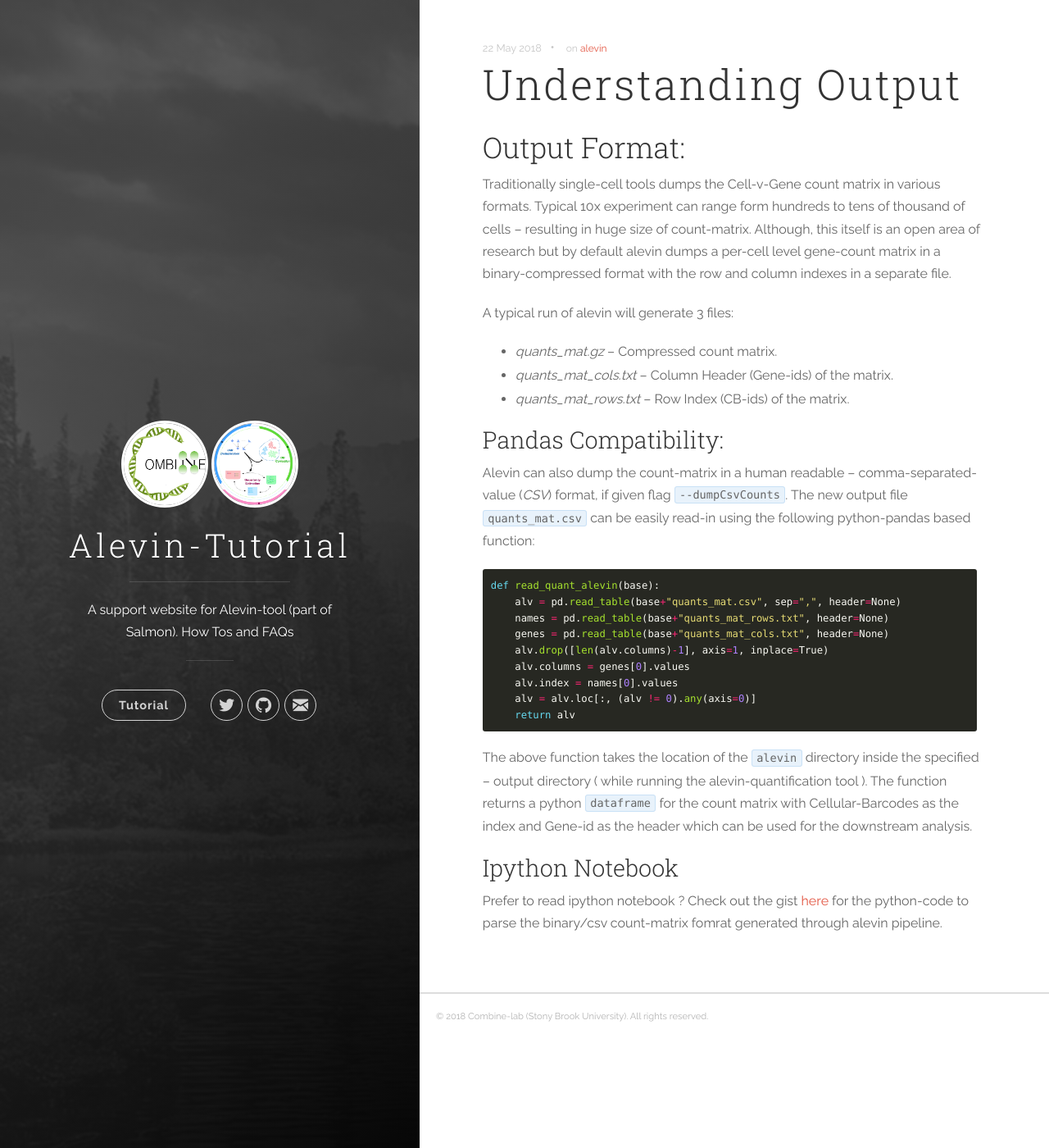
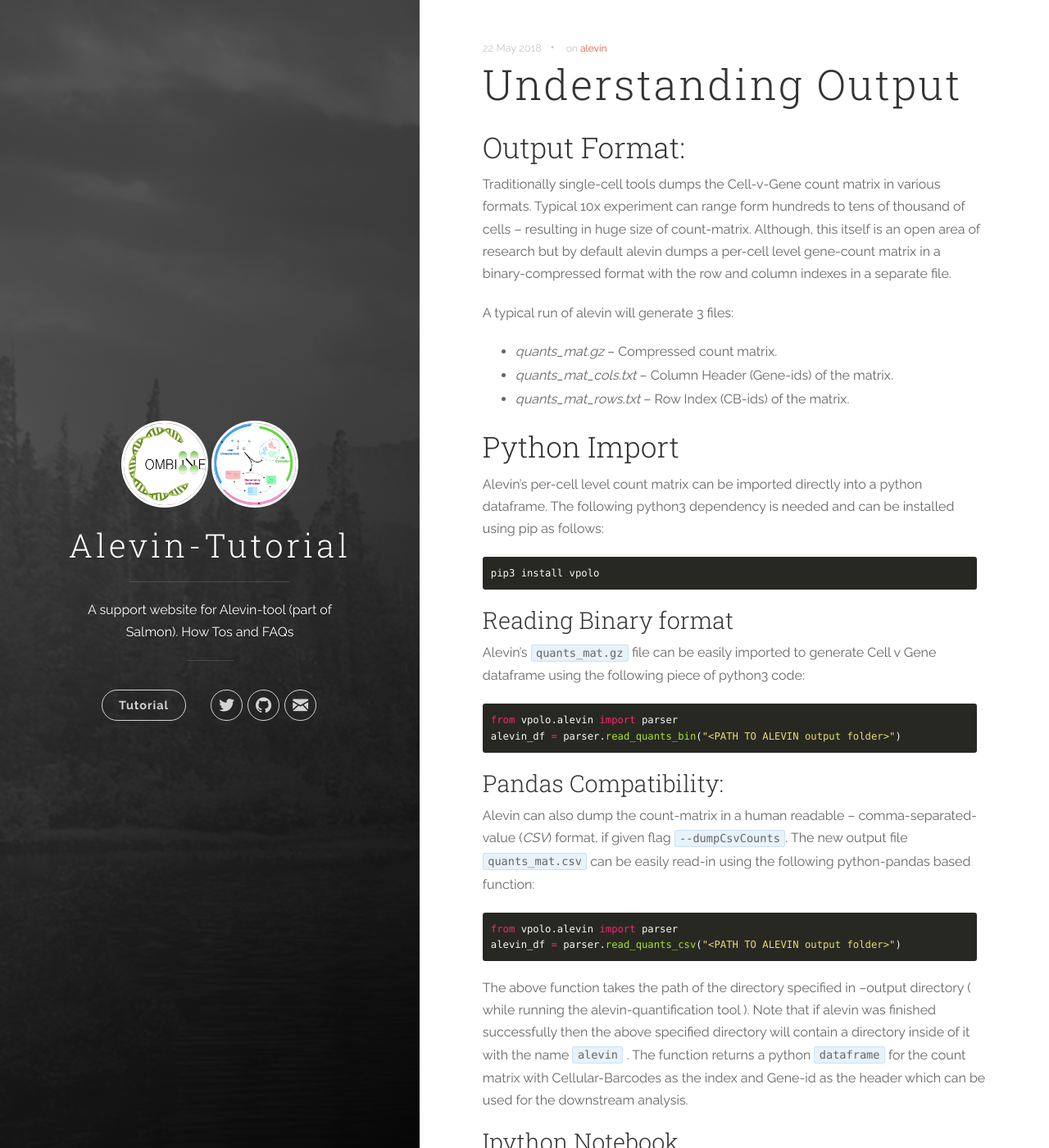
Before and after one commit to COMBINE-lab/alevin-tutorial, a Jekyll site: the page built from docs/_posts/2018-22-05-output-format.markdown, in a window 1280 px wide and 1400 px high. Shown: the whole window at 82% size. Built offline with Jekyll 4.4.1, drawn with Linux system fonts in a browser that asks for light colours.

Commit message:
Update 2018-22-05-output-format.markdown
adding vpolo

````diff
--- a/docs/_posts/2018-22-05-output-format.markdown
+++ b/docs/_posts/2018-22-05-output-format.markdown
@@ -14,23 +14,31 @@ A typical run of alevin will generate 3 files:
 * *quants\_mat\_cols.txt* -- Column Header (Gene-ids) of the matrix.
 * *quants\_mat\_rows.txt* -- Row Index (CB-ids) of the matrix.
 
+## Python Import
+Alevin's per-cell level count matrix can be imported directly into a python dataframe. The following python3 dependency is needed and can be installed using pip as follows:
+
+```python
+pip3 install vpolo
+```
+
+### Reading Binary format
+Alevin's `quants_mat.gz` file can be easily imported to generate Cell v Gene dataframe using the following piece of python3 code:
+
+``` python
+from vpolo.alevin import parser
+alevin_df = parser.read_quants_bin("<PATH TO ALEVIN output folder>")
+```
+
 ### Pandas Compatibility:
 
 Alevin can also dump the count-matrix in a human readable -- comma-separated-value (_CSV_) format, if given flag `--dumpCsvCounts`. The new output file `quants_mat.csv` can be easily read-in using the following python-pandas based function:
 
 ```python
-def read_quant_alevin(base):
-    alv = pd.read_table(base+"quants_mat.csv", sep=",", header=None)
-    names = pd.read_table(base+"quants_mat_rows.txt", header=None)
-    genes = pd.read_table(base+"quants_mat_cols.txt", header=None)
-    alv.drop([len(alv.columns)-1], axis=1, inplace=True)
-    alv.columns = genes[0].values
-    alv.index = names[0].values
-    alv = alv.loc[:, (alv != 0).any(axis=0)]
-    return alv
+from vpolo.alevin import parser
+alevin_df = parser.read_quants_csv("<PATH TO ALEVIN output folder>")
 ```
 
-The above function takes the location of the `alevin` directory inside the specified -- output directory ( while running the alevin-quantification tool ). The function returns a python `dataframe` for the count matrix with Cellular-Barcodes as the index and Gene-id as the header which can be used for the downstream analysis.
+The above function takes the path of the directory specified in --output directory ( while running the alevin-quantification tool ). Note that if alevin was finished successfully then the above specified directory will contain a directory inside of it with the name `alevin` . The function returns a python `dataframe` for the count matrix with Cellular-Barcodes as the index and Gene-id as the header which can be used for the downstream analysis.
 
 ### Ipython Notebook
 Prefer to read ipython notebook ?
````
